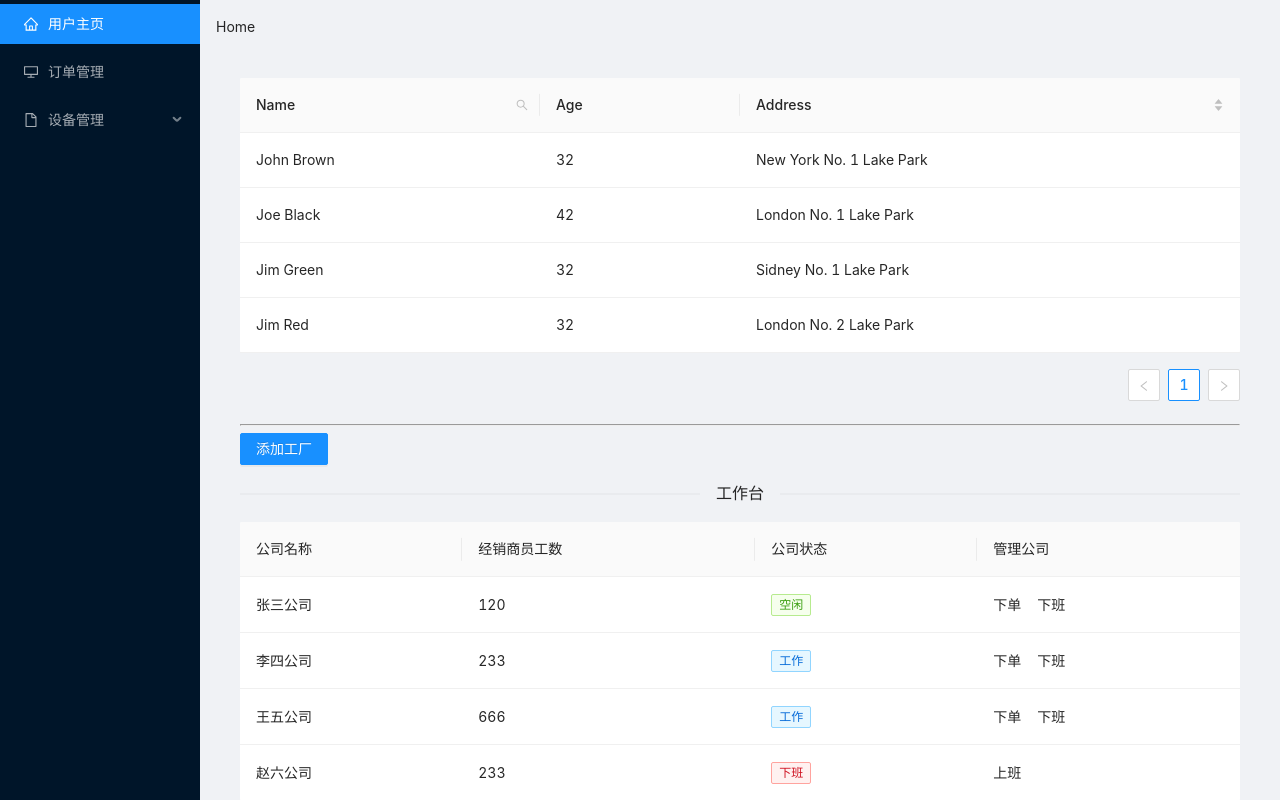
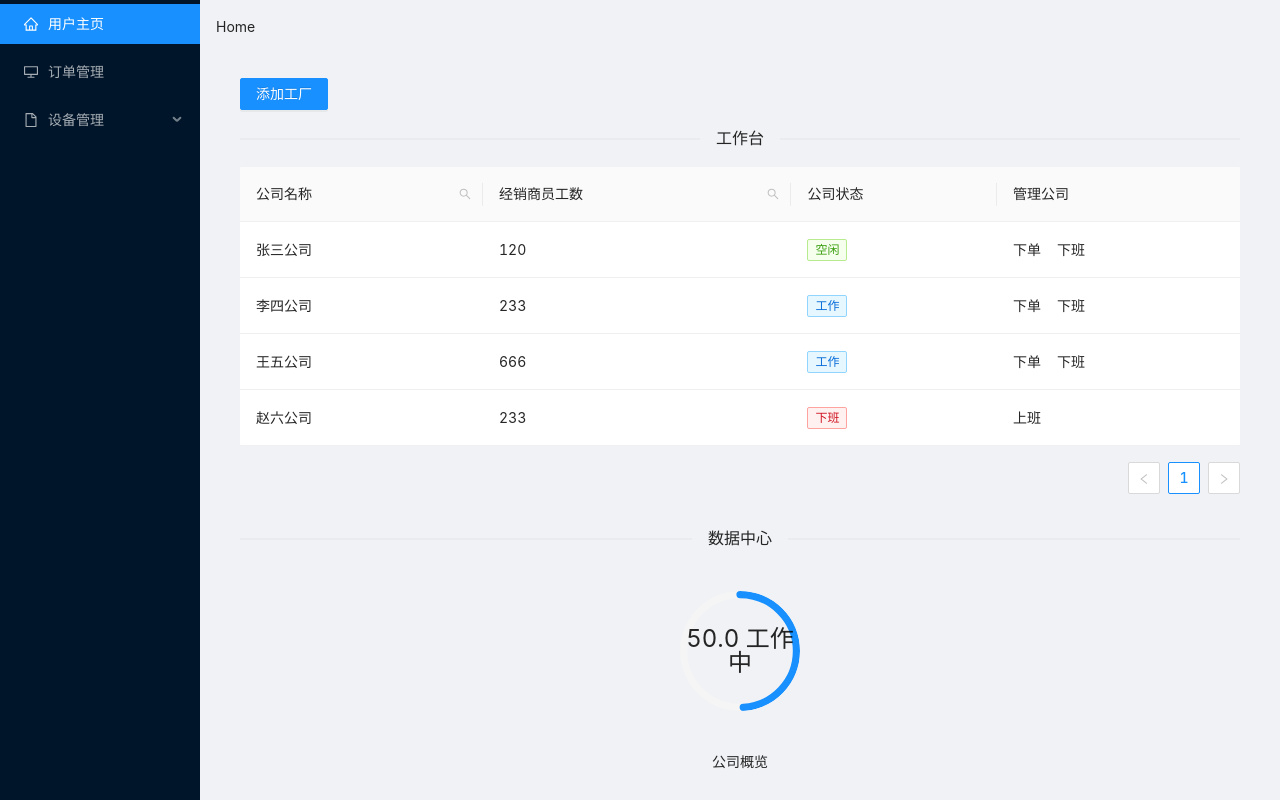
Before and after one commit to Jas000n/hci-nextjs, a Next.js app: page /workbench/company in a window 1280 px wide. Shown: the top 800 px of the page. Built offline with nearby package versions, Linux system fonts and the light colour scheme.

Commit message:
企业管理界面完全做完！！！！！（点击搜索按钮之后显示的是英文，需要修改，但是也可以不改）

```diff
--- a/layout/WorkbenchLayout/index.jsx
+++ b/layout/WorkbenchLayout/index.jsx
@@ -28,6 +28,7 @@ function getItem(label, key, icon, href, children) {
     href,
   };
 }
+
 export default function WorkbenchLayout({ children }) {
   const [selected, setSelected] = useState(["1"]);
   const router = useRouter();
--- a/pages/workbench/company/index.jsx
+++ b/pages/workbench/company/index.jsx
@@ -23,12 +23,13 @@ export default function Home() {
       title: "公司名称",
       dataIndex: "company_id",
       key: "company_id",
-      // render: text => <a>{text}</a>,
+      ifSearch: true,
     },
     {
       title: "经销商员工数",
       dataIndex: "company_employee",
       key: "company_employee",
+      ifSearch: true,
     },
     {
       title: "公司状态",
@@ -110,20 +111,16 @@ export default function Home() {
   };
   return (
     <div>
-      <TableFilter
-        data={tableFilterDemoData}
-        columns={TableFilterDemoColumns}
-      />
-      <hr />
       <PopupFormButton
         name="添加工厂"
         onSubmitForm={handleAddCompany}
         formItems={formItems}
       />
       <Divider>工作台</Divider>
-
-      <Table columns={columns_company} dataSource={data_company} />
-
+      <TableFilter
+        data={data_company}
+        columns={columns_company}
+      />
       <Divider style={{ marginBottom: "40px" }}>数据中心</Divider>
 
       <div className="data_center">
@@ -132,7 +129,7 @@ export default function Home() {
             <Progress
               type="circle"
               percent={countPercent()}
-              format={(percent) => `${percent} %生产中`}
+              format={(percent) => `${percent} 工作中`}
             />
           </div>
           <div className="text_align_center">公司概览</div>
@@ -188,53 +185,3 @@ const Initdata_company = [
     key: 3,
   },
 ];
-
-const tableFilterDemoData = [
-  {
-    key: "1",
-    name: "John Brown",
-    age: 32,
-    address: "New York No. 1 Lake Park",
-  },
-  {
-    key: "2",
-    name: "Joe Black",
-    age: 42,
-    address: "London No. 1 Lake Park",
-  },
-  {
-    key: "3",
-    name: "Jim Green",
-    age: 32,
-    address: "Sidney No. 1 Lake Park",
-  },
-  {
-    key: "4",
-    name: "Jim Red",
-    age: 32,
-    address: "London No. 2 Lake Park",
-  },
-];
-
-const TableFilterDemoColumns = [
-  {
-    title: "Name",
-    dataIndex: "name",
-    key: "name",
-    width: "30%",
-    ifSearch: true,
-  },
-  {
-    title: "Age",
-    dataIndex: "age",
-    key: "age",
-    width: "20%",
-  },
-  {
-    title: "Address",
-    dataIndex: "address",
-    key: "address",
-    sorter: (a, b) => a.address.length - b.address.length,
-    sortDirections: ["descend", "ascend"],
-  },
-];
```
